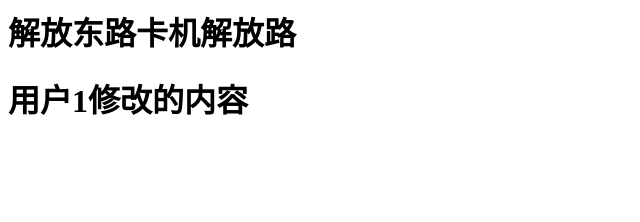
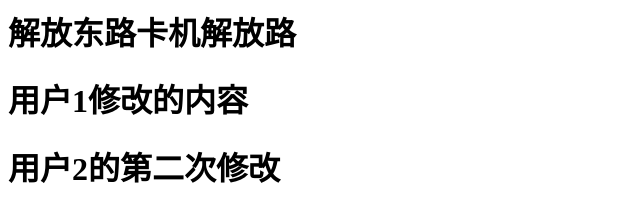
Before and after one commit to xutao2011/test20210727-1, a plain HTML site: page index.html in a window 1280 px wide. Shown: the whole page, without its empty margins (0-640 px from the left). Drawn offline with Linux system fonts and the light colour scheme.

Commit message:
用户2的第二次提交

```diff
--- a/index.html
+++ b/index.html
@@ -2,5 +2,6 @@
 <body>
 	<h1>解放东路卡机解放路</h1>
 	<h1>用户1修改的内容</h1>
+	<h1>用户2的第二次修改</h1>
 </body>
 </html>
```
